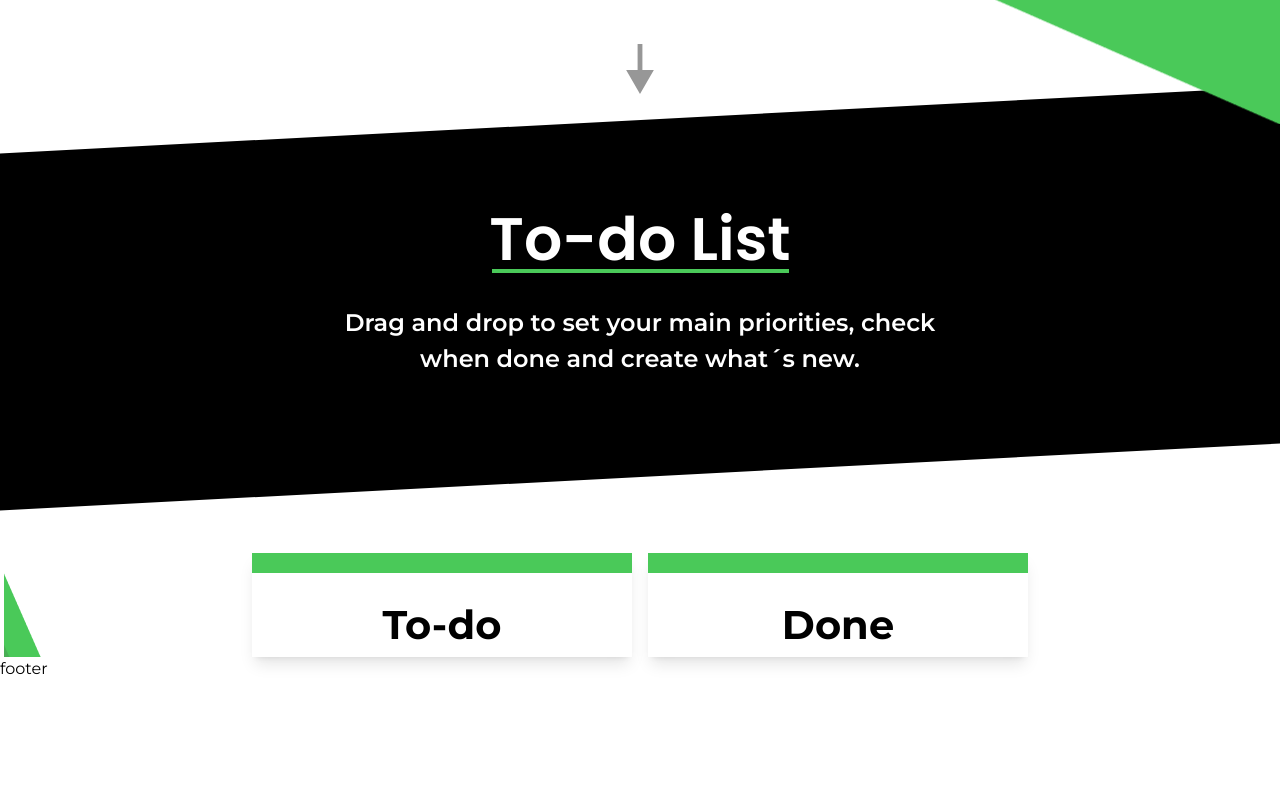
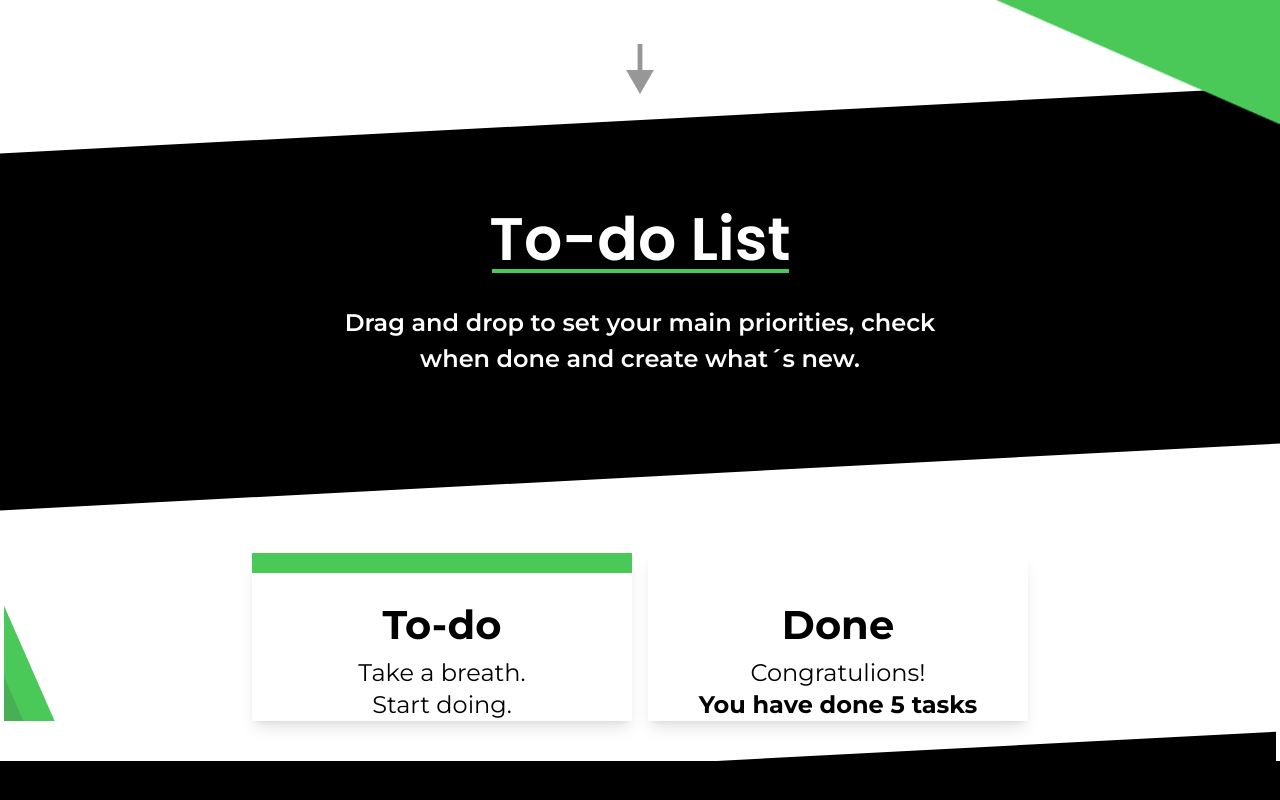
Before and after one commit to jademirf/coopers-todo-list-web, a Next.js app: page / in a window 1280 px wide. Shown: the part 609-1409 px from the top of the page. Before the commit the page ends 1290 px from the top, so only its background shows below. Built offline with nearby package versions, Linux system fonts and the light colour scheme.

Commit message:
add footer bg

```diff
--- a/src/components/TodoCards.tsx
+++ b/src/components/TodoCards.tsx
@@ -1,6 +1,8 @@
 
 interface TodoCardProps {
   title: string;
+  message: string;
+  highlightText?: string;
   color: string;
   items: Array<{}>
 }
@@ -8,9 +10,13 @@ interface TodoCardProps {
 export const TodoCard = (props: TodoCardProps) => {
   return (
     <div className="flex flex-col w-[380px] shadow-lg bg-white">
-      <div id="color-bar" className="h-5 w-full bg-green-500"></div>
-      <div id="card-content">
+      <div id="color-bar" className={`h-5 w-full bg-${props.color} `}></div>
+      <div id="card-content" className="text-2xl flex flex-col items-center">
         <h3 className="font-bold text-[40px] leading-6 mt-10 mb-5">{props.title}</h3>
+        <p id="message" className="w-[180px]">{props.message}</p>
+        {
+          props.highlightText ? (<p id="message"><strong>{props.highlightText}</strong></p>) : null
+        }
       </div>
     </div>
   )
--- a/src/pages/index.tsx
+++ b/src/pages/index.tsx
@@ -39,13 +39,15 @@ export default function Home() {
           <p className="w-full md:w-[600px] mx-auto mt-4 md:mt-8 text-white font-semibold text-[14px] md:text-[24px]">Drag and drop to set your main priorities, check when done and create what´s new.</p>
         </section>
         <div id="todo-screenshots" className="flex flex-wrap gap-4 justify-center items-start mt-10 md:mt-[80px] bg-white bg-[url('/bg-todo-section.png')] bg-no-repeat bg-left bg-middle">
-          <TodoCard title="To-do" />
-          <TodoCard title="Done" />
+          <TodoCard title="To-do" message="Take a breath. Start doing." color="green-500" items={[]} />
+          <TodoCard title="Done" message="Congratulions!" highlightText="You have done 5 tasks"  color="red-500" items={[]} />
         </div>
       </main>
 
-      <footer >
-        footer
+      <footer className="bg-black mt-10">
+        <div className="text-center h-full text-white mb-10 pt-[85px] before:block before:absolute before:inset-1 before:-skew-y-3 before:bg-black relative block">
+          footer
+        </div>
       </footer>
     </div>
   )
--- a/tailwind.config.js
+++ b/tailwind.config.js
@@ -13,7 +13,7 @@ module.exports = {
           500: "#4AC959",
         },
         orange: {
-          500: "#E88D39"
+          500: "#E88D39",
         }
       }
     },
```
